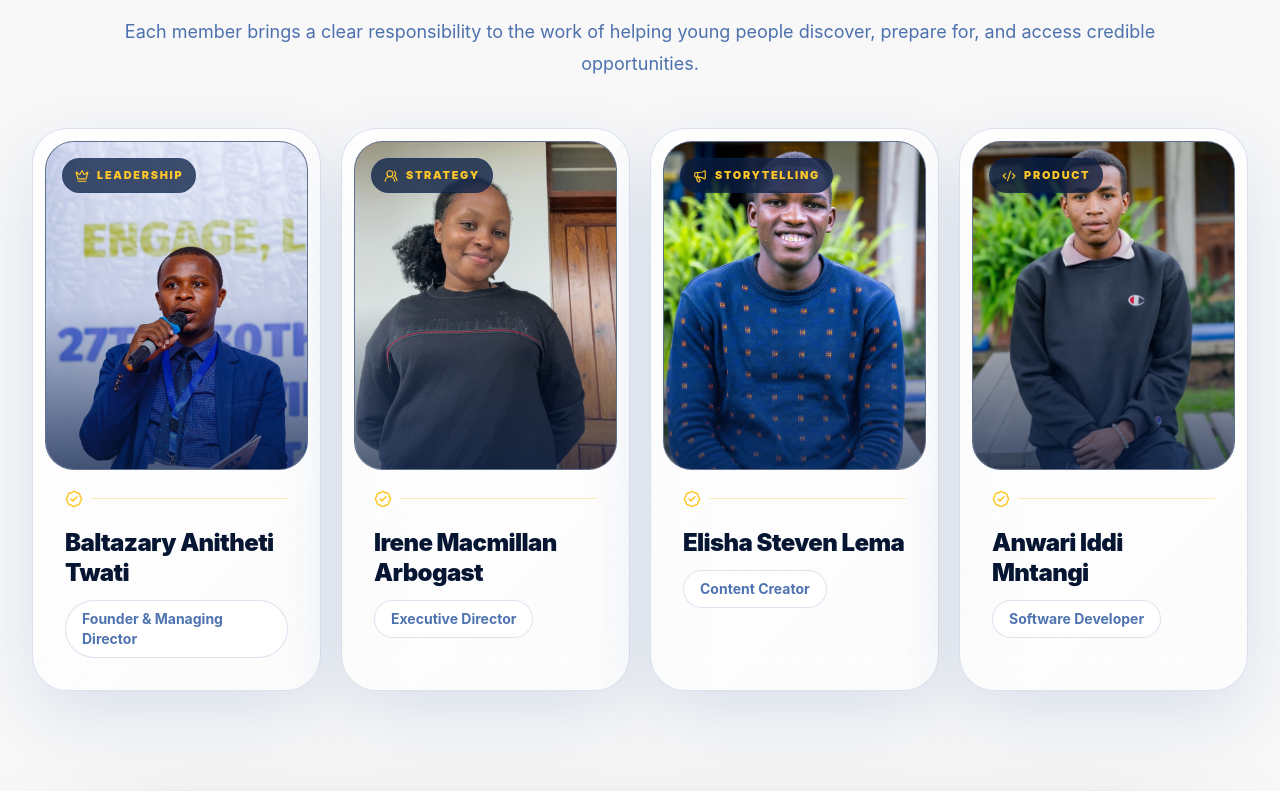
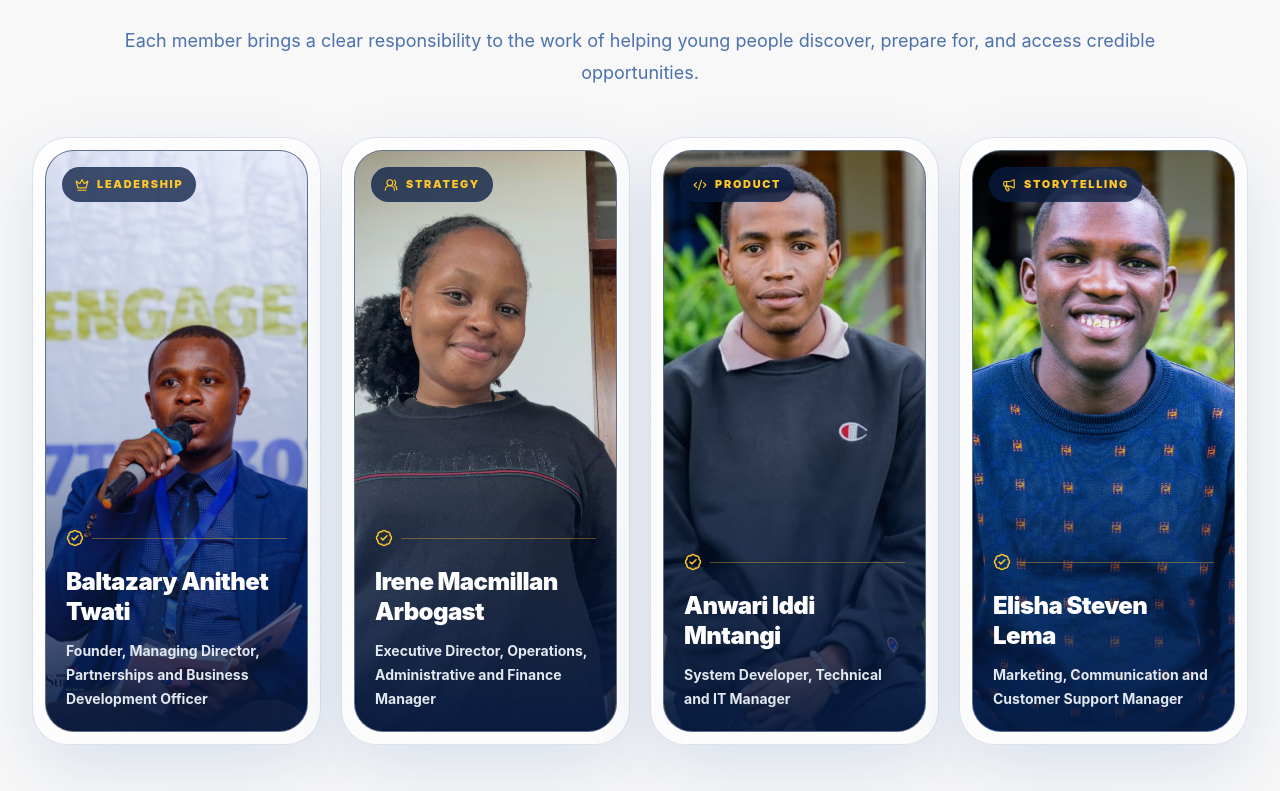
Before and after one commit to Lemar812/AjiraLink, a Next.js app: page /team in a window 1280 px wide. Shown: the part 1249-2040 px from the top of the page. Built offline with nearby package versions, Linux system fonts and the light colour scheme.

Commit message:
fix: refine team profiles and transparent contact overlays

```diff
--- a/src/app/team/page.tsx
+++ b/src/app/team/page.tsx
@@ -1,9 +1,10 @@
 import Image from "next/image";
-import { BadgeCheck, Code2, Crown, Megaphone, UsersRound } from "lucide-react";
+import { BadgeCheck, Code2, Crown, Globe2, Mail, Megaphone, Phone, UsersRound } from "lucide-react";
 import { ButtonLink } from "@/components/site/button-link";
 import { createPageMetadata } from "@/components/site/marketing-page";
 import { SiteShell } from "@/components/site/site-shell";
 import { systemRoutes } from "@/data/landing";
+import type { AriaAttributes, ComponentType } from "react";
 
 const pageCopy =
   "AjiraLink is led by a passionate team committed to transforming youth employment access through technology, partnerships, career development, and opportunity creation.";
@@ -20,46 +21,289 @@ const teamCtaThemeStyles = `
   html[data-theme="dark"] .team-final-cta-copy {
     color: rgb(226 232 240 / 86%) !important;
   }
+
+  html[data-theme="light"] .team-card-name {
+    color: #0f172a !important;
+  }
+
+  html[data-theme="light"] .team-card-role {
+    color: #334155 !important;
+  }
+
+  html[data-theme="dark"] .team-card-name {
+    color: #ffffff !important;
+  }
+
+  html[data-theme="dark"] .team-card-role {
+    color: rgb(226 232 240 / 78%) !important;
+  }
+
+  html[data-theme="light"] .team-overlay-panel,
+  html[data-theme="dark"] .team-overlay-panel {
+    background-color: rgb(15 23 42 / 75%) !important;
+    backdrop-filter: blur(4px);
+    -webkit-backdrop-filter: blur(4px);
+    border-radius: inherit;
+  }
+
+  html[data-theme="light"] .team-overlay-name,
+  html[data-theme="dark"] .team-overlay-name {
+    color: #ffffff !important;
+  }
+
+  html[data-theme="light"] .team-overlay-role,
+  html[data-theme="dark"] .team-overlay-role {
+    color: #FFC727 !important;
+  }
+
+  html[data-theme="light"] .team-overlay-summary,
+  html[data-theme="dark"] .team-overlay-summary {
+    color: #e2e8f0 !important;
+  }
+
+  html[data-theme="light"] .team-contact-link,
+  html[data-theme="dark"] .team-contact-link {
+    border-color: rgb(255 255 255 / 18%) !important;
+    background-color: rgb(255 255 255 / 10%) !important;
+    color: #ffffff !important;
+  }
+
+  html[data-theme="light"] .team-contact-link:hover,
+  html[data-theme="dark"] .team-contact-link:hover {
+    border-color: rgb(255 199 39 / 70%) !important;
+    background-color: #FFC727 !important;
+    color: #0A3D91 !important;
+  }
 `;
+
+type BrandIconProps = {
+  size?: number;
+  "aria-hidden"?: AriaAttributes["aria-hidden"];
+};
+
+type ContactIcon = ComponentType<BrandIconProps>;
+
+function LinkedInIcon({ size = 18, ...props }: BrandIconProps) {
+  return (
+    <svg
+      width={size}
+      height={size}
+      viewBox="0 0 24 24"
+      fill="none"
+      stroke="currentColor"
+      strokeWidth="2"
+      strokeLinecap="round"
+      strokeLinejoin="round"
+      {...props}
+    >
+      <path d="M16 8a6 6 0 0 1 6 6v7h-4v-7a2 2 0 0 0-4 0v7h-4v-7a6 6 0 0 1 6-6Z" />
+      <path d="M2 9h4v12H2z" />
+      <circle cx="4" cy="4" r="2" />
+    </svg>
+  );
+}
+
+function GitHubIcon({ size = 18, ...props }: BrandIconProps) {
+  return (
+    <svg
+      width={size}
+      height={size}
+      viewBox="0 0 24 24"
+      fill="none"
+      stroke="currentColor"
+      strokeWidth="2"
+      strokeLinecap="round"
+      strokeLinejoin="round"
+      {...props}
+    >
+      <path d="M15 22v-4a4.8 4.8 0 0 0-1-3.5c3.3-.4 6.8-1.6 6.8-7A5.4 5.4 0 0 0 19.4 4 5 5 0 0 0 19.3.5S18.2.1 15 1.8a13.4 13.4 0 0 0-7 0C4.8.1 3.7.5 3.7.5A5 5 0 0 0 3.6 4a5.4 5.4 0 0 0-1.4 3.7c0 5.4 3.5 6.6 6.8 7A4.8 4.8 0 0 0 8 18v4" />
+      <path d="M8 19c-3 .9-3-1.5-4-2" />
+    </svg>
+  );
+}
+
+function InstagramIcon({ size = 18, ...props }: BrandIconProps) {
+  return (
+    <svg
+      width={size}
+      height={size}
+      viewBox="0 0 24 24"
+      fill="none"
+      stroke="currentColor"
+      strokeWidth="2"
+      strokeLinecap="round"
+      strokeLinejoin="round"
+      {...props}
+    >
+      <rect x="2" y="2" width="20" height="20" rx="5" />
+      <circle cx="12" cy="12" r="4" />
+      <circle cx="17.5" cy="6.5" r="0.5" fill="currentColor" stroke="none" />
+    </svg>
+  );
+}
 
 const teamMembers = [
   {
-    name: "Baltazary Anitheti Twati",
-    title: "Founder & Managing Director",
-    badge: "Leadership",
+    name: "Baltazary Anithet Twati",
+    role: "Founder, Managing Director, Partnerships and Business Development Officer",
+    tag: "LEADERSHIP",
+    summary:
+      "Tanzanian social entrepreneur and computer engineer dedicated to bridging the gap between education and employment. As Founder of AjiraLink, he leverages technology and strategic partnerships to build Africa’s leading youth opportunity ecosystem.",
+  },
+  {
+    name: "Irene Macmillan Arbogast",
+    role: "Executive Director, Operations, Administrative and Finance Manager",
+    tag: "STRATEGY",
+    summary:
+      "Passionate youth advocate managing operations, administration, and finances at AjiraLink. She focuses on cultivating lasting partnerships with schools, employers, and development organizations to empower talent.",
+  },
+  {
+    name: "Anwari Iddi Mntangi",
+    role: "System Developer, Technical and IT Manager",
+    tag: "PRODUCT",
+    summary:
+      "Specialist in web application development, software engineering, and UI/UX design. He builds reliable, innovative digital workforce solutions to expand AjiraLink’s platform capabilities across Tanzania.",
+  },
+  {
+    name: "Elisha Steven Lema",
+    role: "Marketing, Communication and Customer Support Manager",
+    tag: "STORYTELLING",
+    summary:
+      "Creative strategist leading brand messaging, multi-channel marketing campaigns, and customer care frameworks. He is focused on amplifying AjiraLink's digital presence and creating impactful user connections across the platform.",
+  },
+] as const;
+
+const teamMedia = [
+  {
     image: "/images/Team Members/Baltazary Twati.jpeg",
-    alt: "Portrait of Baltazary Anitheti Twati, Founder and Managing Director at AjiraLink",
+    alt: "Portrait of Baltazary Anithet Twati",
     objectPosition: "50% 38%",
   },
   {
-    name: "Irene Macmillan Arbogast",
-    title: "Executive Director",
-    badge: "Strategy",
     image: "/images/Team Members/Irene Mulan.jpeg",
-    alt: "Portrait of Irene Macmillan Arbogast, Executive Director at AjiraLink",
+    alt: "Portrait of Irene Macmillan Arbogast",
     objectPosition: "50% 44%",
   },
   {
+    image: "/images/Team Members/Anwari Iddi.jpeg",
+    alt: "Portrait of Anwari Iddi Mntangi",
+    objectPosition: "50% 45%",
+  },
+  {
+    image: "/images/Team Members/Elisha Lema.jpeg",
+    alt: "Portrait of Elisha Steven Lema",
+    objectPosition: "30% center",
+  },
+] as const;
+
+type TeamContactDetails = {
+  email: string;
+  phone: string;
+  linkedin?: string;
+  github?: string;
+  website?: string;
+  instagram?: string;
+};
+
+const teamContacts: readonly {
+  name: string;
+  contacts: TeamContactDetails;
+}[] = [
+  {
+    name: "Baltazary Anithet Twati",
+    contacts: {
+      email: "baltazarytwati@gmail.com",
+      phone: "+255 763 439 461",
+      linkedin: "https://www.linkedin.com/in/baltazary-twati-277a55228/",
+      instagram: "https://www.instagram.com/baltazary_anithet_twati/",
+    },
+  },
+  {
+    name: "Irene Macmillan Arbogast",
+    contacts: {
+      email: "irennemacmillan@gmail.com",
+      phone: "+255 610 550 408",
+      linkedin: "https://www.linkedin.com/in/irene-macmillan-7b1379272",
+      instagram: "https://www.instagram.com/ms.arbogast",
+    },
+  },
+  {
     name: "Elisha Steven Lema",
-    title: "Content Creator",
-    badge: "Storytelling",
-    image: "/images/Team Members/Elisha Lema.jpeg",
-    alt: "Portrait of Elisha Steven Lema, Content Creator at AjiraLink",
-    objectPosition: "30% center",
+    contacts: {
+      email: "elishalema12@gmail.com",
+      phone: "+255 674 175 613",
+      linkedin: "https://www.linkedin.com/in/elisha-lema-46424a223",
+      github: "https://github.com/Lemar812",
+      website: "https://elishalema.netlify.app",
+      instagram: "https://www.instagram.com/elisha.steven.lema/",
+    },
   },
   {
     name: "Anwari Iddi Mntangi",
-    title: "Software Developer",
-    badge: "Product",
-    image: "/images/Team Members/Anwari Iddi.jpeg",
-    alt: "Portrait of Anwari Iddi Mntangi, Software Developer at AjiraLink",
-    objectPosition: "50% 45%",
+    contacts: {
+      email: "anuary292@gmail.com",
+      phone: "+255 757 686 074",
+      github: "https://github.com/Anuar22",
+      website: "https://anuar.com",
     },
-] as const;
+  },
+];
 
-const badgeIcons = [Crown, UsersRound, Megaphone, Code2] as const;
+const badgeIcons = [Crown, UsersRound, Code2, Megaphone] as const;
 
 const imageSizes = "(min-width: 1024px) 25vw, (min-width: 768px) 50vw, 100vw";
+
+function TeamContactLinks({ name, compact = false }: { name: string; compact?: boolean }) {
+  const contacts = teamContacts.find((member) => member.name === name)?.contacts;
+
+  if (!contacts) return null;
+
+  const links: { label: string; href: string; icon: ContactIcon }[] = [
+    {
+      label: `Email ${name}`,
+      href: `mailto:${contacts.email}`,
+      icon: Mail,
+    },
+    {
+      label: `Call ${name}`,
+      href: `tel:${contacts.phone.replace(/\s/g, "")}`,
+      icon: Phone,
+    },
+  ];
+
+  if (contacts.linkedin) {
+    links.push({ label: `${name} on LinkedIn`, href: contacts.linkedin, icon: LinkedInIcon });
+  }
+  if (contacts.github) {
+    links.push({ label: `${name} on GitHub`, href: contacts.github, icon: GitHubIcon });
+  }
+  if (contacts.instagram) {
+    links.push({ label: `${name} on Instagram`, href: contacts.instagram, icon: InstagramIcon });
+  }
+  if (contacts.website) {
+    links.push({ label: `${name}'s website`, href: contacts.website, icon: Globe2 });
+  }
+
+  return (
+    <div className="flex flex-wrap items-center gap-3" aria-label={`${name} contact links`}>
+      {links.map(({ label, href, icon: Icon }) => (
+        <a
+          key={label}
+          href={href}
+          target="_blank"
+          rel="noopener noreferrer"
+          aria-label={label}
+          title={label}
+          className={`team-contact-link grid shrink-0 place-items-center rounded-full border backdrop-blur-md transition duration-300 hover:-translate-y-1 focus-visible:outline-2 focus-visible:outline-offset-2 focus-visible:outline-ajira-yellow ${
+            compact ? "h-9 w-9" : "h-10 w-10"
+          }`}
+        >
+          <Icon size={compact ? 16 : 18} aria-hidden="true" />
+        </a>
+      ))}
+    </div>
+  );
+}
 
 export default function TeamPage() {
   return (
@@ -109,26 +353,37 @@ export default function TeamPage() {
             </div>
           </div>
 
-          <div className="grid gap-4 sm:grid-cols-2" aria-hidden="true">
-            {teamMembers.map((member) => (
+          <div className="grid gap-4 sm:grid-cols-2">
+            {teamMembers.map((member, index) => {
+              const media = teamMedia[index];
+
+              return (
                 <div
                   key={member.name}
-                className="group relative overflow-hidden rounded-4xl border border-white/14 bg-white/10 p-2 shadow-[0_28px_90px_rgba(0,0,0,0.26)] backdrop-blur-xl transition duration-500 hover:-translate-y-2 hover:border-ajira-yellow/45 hover:shadow-[0_34px_110px_rgba(255,199,39,0.18)]"
+                  tabIndex={0}
+                  className="group relative aspect-4/5 overflow-hidden rounded-4xl border border-white/14 bg-white/10 p-2 shadow-[0_28px_90px_rgba(0,0,0,0.26)] backdrop-blur-xl transition duration-500 hover:border-ajira-yellow/45 hover:shadow-[0_34px_110px_rgba(255,199,39,0.18)] focus-visible:outline-2 focus-visible:outline-offset-4 focus-visible:outline-ajira-yellow"
                 >
-                <div className="relative aspect-4/5 overflow-hidden rounded-[1.55rem] bg-ajira-night/58">
+                  <div className="relative h-full overflow-hidden rounded-[1.55rem] bg-ajira-night/58">
                     <Image
-                    src={member.image}
-                    alt={member.alt}
+                      src={media.image}
+                      alt={media.alt}
                       fill
                       priority
                       sizes="(min-width: 1024px) 24vw, (min-width: 640px) 44vw, 92vw"
                       className="object-cover transition duration-700 group-hover:scale-105"
-                    style={{ objectPosition: member.objectPosition }}
+                      style={{ objectPosition: media.objectPosition }}
                     />
                     <div className="absolute inset-0 bg-linear-to-t from-ajira-night/75 via-transparent to-transparent opacity-74" />
+                    <div className="team-overlay-panel absolute inset-0 z-10 flex translate-y-3 flex-col justify-end p-5 opacity-0 backdrop-blur-sm transition duration-500 ease-out group-hover:translate-y-0 group-hover:opacity-100 group-focus-within:translate-y-0 group-focus-within:opacity-100">
+                      <h2 className="team-overlay-name text-lg font-black leading-tight">{member.name}</h2>
+                      <div className="mt-4">
+                        <TeamContactLinks name={member.name} compact />
                       </div>
                     </div>
-            ))}
+                  </div>
+                </div>
+              );
+            })}
           </div>
         </div>
       </section>
@@ -152,44 +407,54 @@ export default function TeamPage() {
           <div className="grid gap-5 md:grid-cols-2 lg:grid-cols-4">
             {teamMembers.map((member, index) => {
               const Icon = badgeIcons[index];
+              const media = teamMedia[index];
 
               return (
                 <article
                   key={member.name}
-                  className="group glass-panel relative overflow-hidden rounded-[2.2rem] p-3 transition duration-500 hover:-translate-y-2 hover:border-ajira-yellow/45 hover:shadow-[0_34px_110px_rgba(255,199,39,0.16)]"
+                  tabIndex={0}
+                  className="group glass-panel relative h-[38rem] overflow-hidden rounded-[2.2rem] p-3 transition duration-500 hover:border-ajira-yellow/45 hover:shadow-[0_34px_110px_rgba(255,199,39,0.16)] focus-visible:outline-2 focus-visible:outline-offset-4 focus-visible:outline-ajira-yellow"
                 >
                   <div className="absolute inset-x-8 top-0 h-px bg-linear-to-r from-transparent via-ajira-yellow/70 to-transparent opacity-0 transition duration-500 group-hover:opacity-100" />
 
-                  <div className="relative overflow-hidden rounded-[1.8rem] border border-white/12 bg-ajira-night/58">
-                    <div className="relative aspect-4/5 overflow-hidden">
+                  <div className="relative h-full overflow-hidden rounded-[1.8rem] border border-white/12 bg-ajira-night/58">
                     <Image
-                        src={member.image}
-                        alt={member.alt}
+                      src={media.image}
+                      alt={media.alt}
                       fill
                       loading="eager"
                       sizes={imageSizes}
                       className="object-cover transition duration-700 group-hover:scale-105"
-                        style={{ objectPosition: member.objectPosition }}
+                      style={{ objectPosition: media.objectPosition }}
                     />
-                    </div>
-                    <div className="absolute inset-0 bg-linear-to-t from-ajira-night/92 via-ajira-night/10 to-transparent opacity-76" />
+                    <div className="absolute inset-0 bg-linear-to-t from-ajira-night/95 via-ajira-night/15 to-transparent" />
                     <div className="absolute left-4 top-4 inline-flex items-center gap-2 rounded-full border border-white/14 bg-ajira-night/75 px-3 py-2 text-[0.68rem] font-black uppercase tracking-[0.16em] text-ajira-yellow backdrop-blur-xl">
                       <Icon size={14} aria-hidden="true" />
-                      {member.badge}
+                      {member.tag}
                     </div>
-                  </div>
-
-                  <div className="relative p-5">
+                    <div className="absolute inset-x-0 bottom-0 p-5">
                       <div className="mb-5 flex items-center gap-2 text-ajira-yellow">
                         <BadgeCheck size={18} aria-hidden="true" />
                         <span className="h-px flex-1 bg-ajira-yellow/35" />
                       </div>
-                    <h3 className="text-2xl font-black leading-tight tracking-tight text-white">
+                      <h3 className="team-overlay-name text-2xl font-black leading-tight tracking-tight">
                         {member.name}
                       </h3>
-                    <p className="mt-3 inline-flex rounded-full border border-white/14 bg-white/10 px-4 py-2 text-sm font-bold text-white/72 backdrop-blur-xl">
-                      {member.title}
-                    </p>
+                      <p className="team-overlay-summary mt-3 text-sm font-bold leading-6">{member.role}</p>
+                    </div>
+                  </div>
+
+                  <div className="team-overlay-panel absolute inset-3 z-20 flex translate-y-4 flex-col justify-end p-6 opacity-0 transition duration-500 ease-out group-hover:translate-y-0 group-hover:opacity-100 group-focus-within:translate-y-0 group-focus-within:opacity-100">
+                    <div className="mb-auto inline-flex w-fit items-center gap-2 rounded-full border border-ajira-yellow/35 bg-ajira-yellow/10 px-3 py-2 text-[0.68rem] font-black tracking-[0.16em] text-ajira-yellow">
+                      <Icon size={14} aria-hidden="true" />
+                      {member.tag}
+                    </div>
+                    <h3 className="team-overlay-name text-2xl font-black leading-tight">{member.name}</h3>
+                    <p className="team-overlay-role mt-3 text-sm font-bold leading-6">{member.role}</p>
+                    <p className="team-overlay-summary mt-4 text-sm leading-6">{member.summary}</p>
+                    <div className="mt-5">
+                      <TeamContactLinks name={member.name} />
+                    </div>
                   </div>
                 </article>
               );
```
Lines whose indentation alone changed are shown as unchanged.
